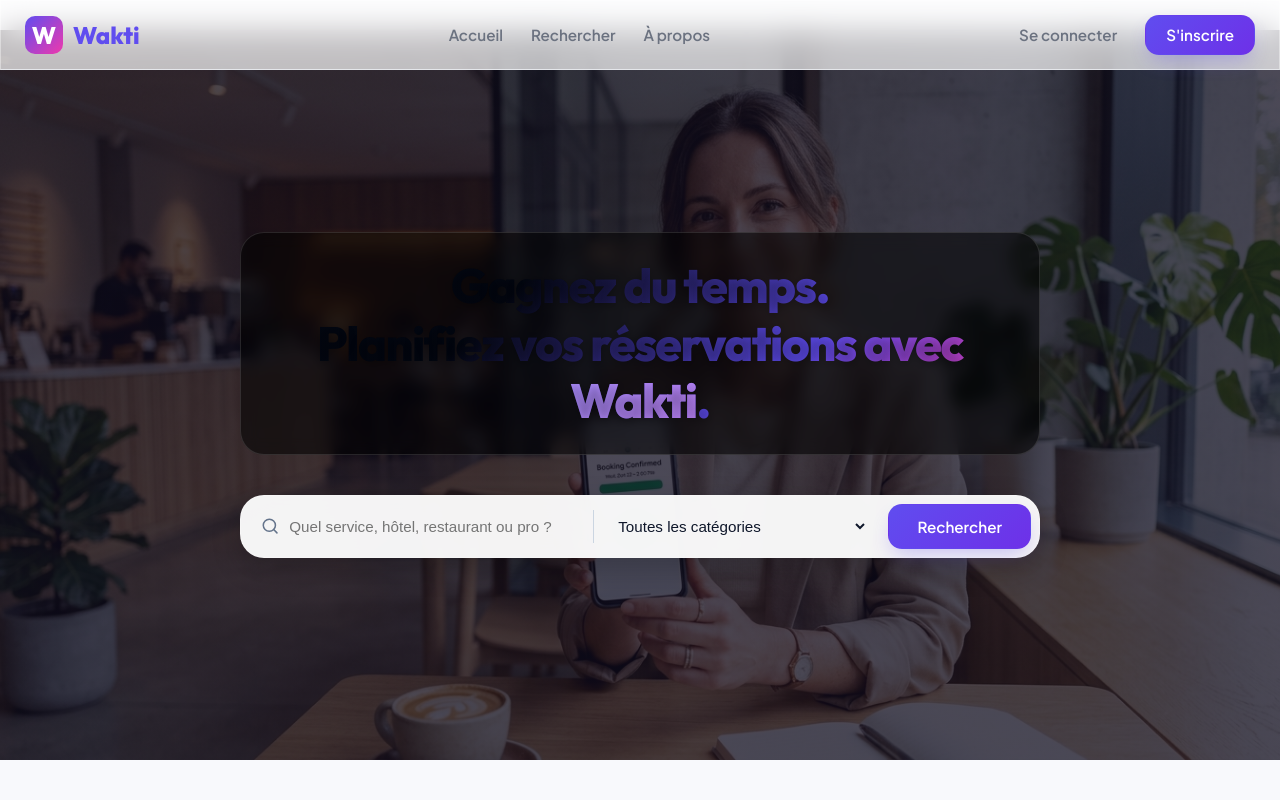
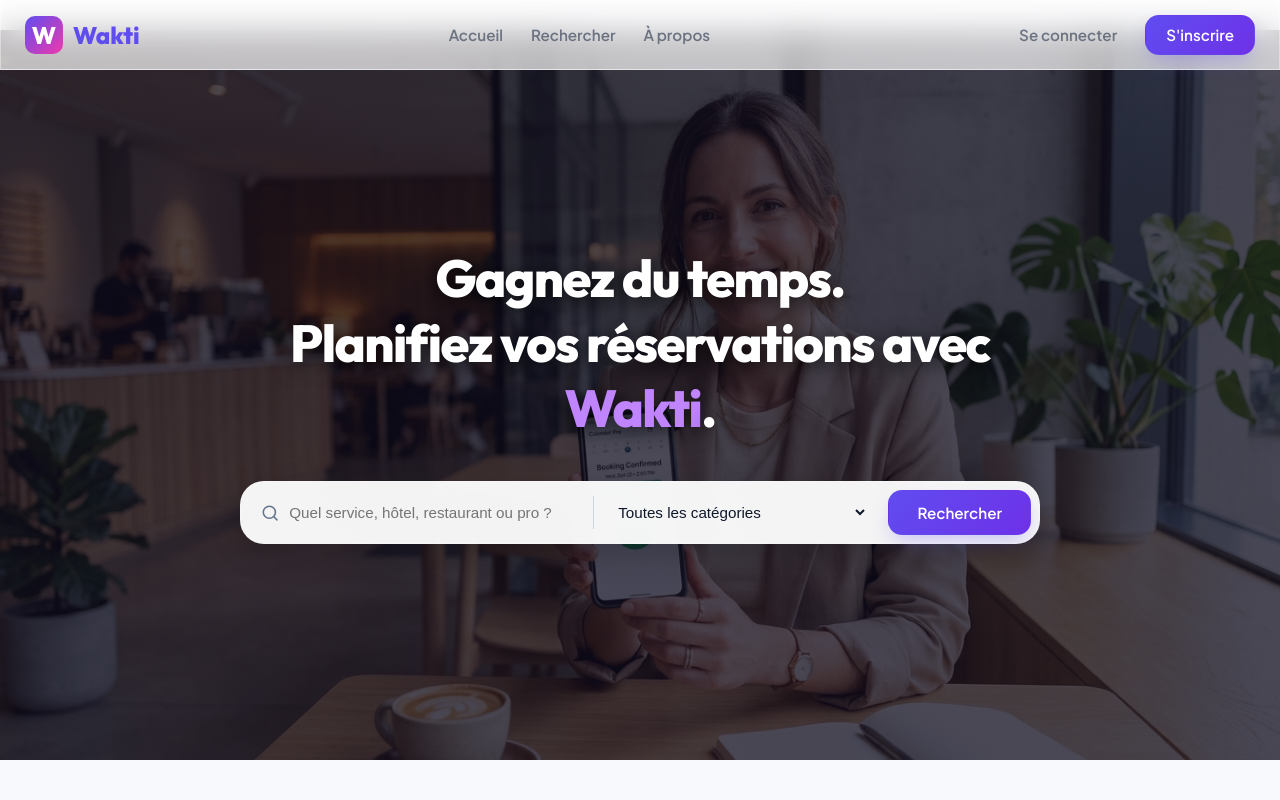
Before and after one commit to Nada-Touil/projet-9antra, a React (Vite) app in the folder Frontend/: page / in a window 1280 px wide. Shown: the top 800 px of the page. Built offline with nearby package versions, Linux system fonts and the light colour scheme; no server answers.

Commit message:
Remove dark glass background from hero title and set WebkitTextFillColor to white for perfect readability

```diff
--- a/Frontend/src/pages/Home.jsx
+++ b/Frontend/src/pages/Home.jsx
@@ -123,21 +123,18 @@ const Home = () => {
         overflow: 'hidden'
       }}>
         <div style={{ maxWidth: '800px', zIndex: 2, position: 'relative' }}>
-          <div style={{
-            display: 'inline-block',
-            padding: '24px 40px',
-            borderRadius: '24px',
-            backgroundColor: 'rgba(0, 0, 0, 0.55)',
-            backdropFilter: 'blur(8px)',
-            border: '1px solid rgba(255, 255, 255, 0.12)',
+          <h1 style={{
+            color: '#ffffff',
+            WebkitTextFillColor: '#ffffff',
+            fontSize: '3.25rem',
+            fontWeight: 800,
             marginBottom: '40px',
-            textAlign: 'center'
+            lineHeight: '1.25',
+            textShadow: '0 4px 20px rgba(0, 0, 0, 0.75)'
           }}>
-            <h1 className="hero-title" style={{ color: 'white', fontSize: '3rem', fontWeight: 800, margin: 0, lineHeight: '1.2', textShadow: '0 2px 10px rgba(0,0,0,0.3)' }}>
-              Gagnez du temps.<br />
-              Planifiez vos réservations avec <span style={{ color: '#a78bfa', background: 'linear-gradient(135deg, #a78bfa, #c084fc)', WebkitBackgroundClip: 'text', WebkitTextFillColor: 'transparent' }}>Wakti</span>.
-            </h1>
-          </div>
+            Gagnez du temps.<br />
+            Planifiez vos réservations avec <span style={{ color: '#c084fc', WebkitTextFillColor: '#c084fc' }}>Wakti</span>.
+          </h1>
 
           {/* Search Bar Form */}
           <form onSubmit={handleSearchSubmit} className="search-wrapper glass" style={{ width: '100%', margin: '0 auto', background: 'rgba(255, 255, 255, 0.95)', border: '1px solid rgba(255, 255, 255, 0.2)', boxShadow: '0 10px 30px rgba(0, 0, 0, 0.2)' }}>
```
